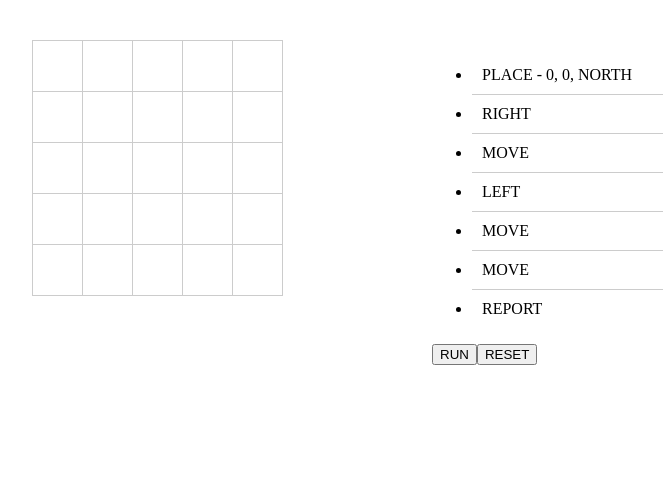
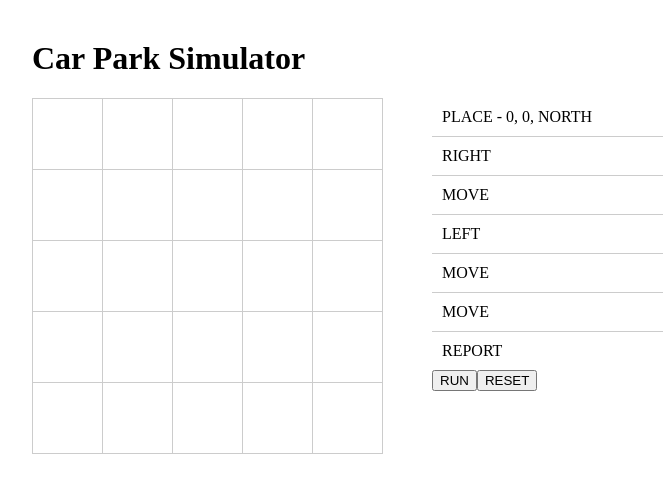
Before and after one commit to zhex/carpark-simulator, a React app: page / in a window 1280 px wide. Shown: the top 492 px of the page, without its empty margins (208-871 px from the left). Built offline with nearby package versions, Linux system fonts and the light colour scheme; the HTML template or start-up script is replaced by a standard one.

Commit message:
optimize style

```diff
--- a/src/components/App.tsx
+++ b/src/components/App.tsx
@@ -23,7 +23,7 @@ export default class App extends React.Component<IAppProps, IAppStates> {
         commandInterval: 500,
     };
 
-    private cellSize = 50;
+    private cellSize = 70;
 
     constructor(props: IAppProps) {
         super(props);
@@ -38,7 +38,9 @@ export default class App extends React.Component<IAppProps, IAppStates> {
         const { bus, cmdIdx } = this.state;
 
         return (
-            <div style={{ display: 'flex', width: 800, margin: '40px auto' }}>
+            <div style={{ width: 800, margin: '40px auto' }}>
+                <h1>Car Park Simulator</h1>
+                <div style={{ display: 'flex' }}>
                     <div style={{ flex: 1 }}>
                         <CarPark
                             cols={bus.park.cols}
@@ -58,6 +60,7 @@ export default class App extends React.Component<IAppProps, IAppStates> {
                         <CmdList commands={commands} currentIdx={cmdIdx} />
                         <button onClick={this.run}>RUN</button>
                         <button onClick={this.reset}>RESET</button>
+                    </div>
                 </div>
             </div>
         );
--- a/src/components/CommandList.tsx
+++ b/src/components/CommandList.tsx
@@ -34,4 +34,10 @@ const CommandList: React.SFC<ICommandListProps> = props => (
     </ul>
 );
 
-export default CommandList;
+const StyledList = styled(CommandList)`
+    margin: 0;
+    padding: 0;
+    list-style: none;
+`;
+
+export default StyledList;
```
Also changed, not shown: 1 other file (tests, documents, lock files or other folders). Lines whose indentation alone changed are shown as unchanged.
